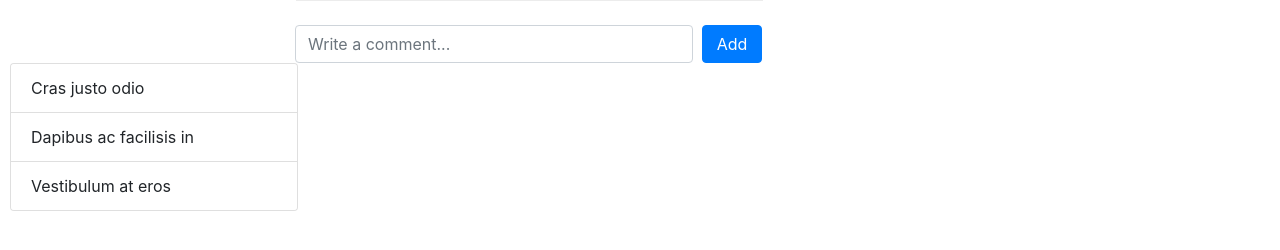
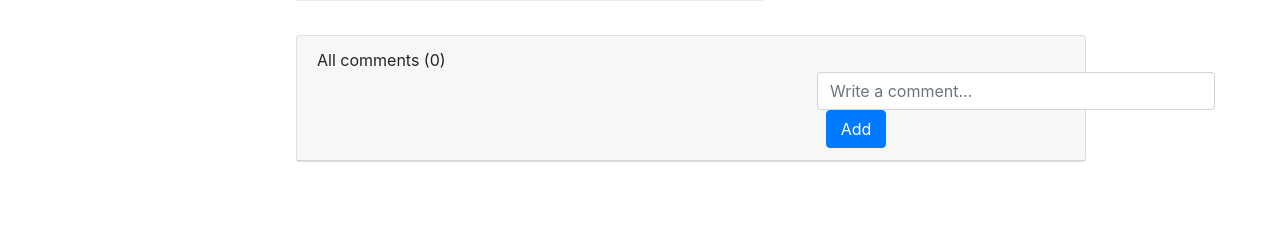
Before and after one commit to WildLotus-15/working-harvard-project-2, a Django app: page /2 in a window 1280 px wide. Shown: the part 528-778 px from the top of the page. Run offline with Django 3.2, Linux system fonts and the light colour scheme; a user stored in the database is signed in; data comes from the database, SQL or seed files in the repository; both versions use the stored data as it was after the commit; data that the repository does not hold is empty; some libraries are stand-ins or nearby versions.

Commit message:
added comment list as a card; need to fix comment form postition with header

```diff
--- a/auctions/templates/auctions/listing.html
+++ b/auctions/templates/auctions/listing.html
@@ -2,10 +2,10 @@
 
 {% block title %}{{ listing.title }}{% endblock title %}
 
-</style>
+
 {% block body %}
 <div class="wrapper" style="height: 390px;">
-    <div class="row" style="height: 500px; padding: 0 20px ; margin-left: 250px;">
+    <div class="row" style="height: 500px; padding: 0 20px; margin-left: 250px;">
         <div class="col-xs-4">
             {% if listing.image_url %}
             <img src="{{ listing.image_url }}" alt="Card image cap"
@@ -16,8 +16,8 @@
             </div>
             {% endif %}
         </div>
-        <div class="col-xs-4 border border-secondary"
-            style="padding-left: 20px; width: 300px; height: 350px; margin-top: 15px ;padding-top: 20px; margin-left: 10px; display: inline-block;">
+        <div class="col-xs-4 border border-secondary" id="detail"
+            style="padding-left: 20px; width: 300px; height: 350px; margin-top: 15px; padding-top: 20px; margin-left: 10px; display: inline-block;">
             <h4 class="card-title">Listing: {{ listing.title }}</h4>
             <p class="card-text">Description: {{ listing.description }}</p>
             <p class="card-text">Starting Price: ${{ listing.starting_bid }} | <a href="{% url 'bid' listing.id %}">Bid
@@ -30,25 +30,28 @@
         </div>
     </div>
 </div>
-<div class="comment-form" style="margin-left: 285px; width: 468px; display: flex;">
+<div class="card" style="width: 790px; margin-left: 286px; margin-top: 10px;">
+    <div class="card-header">All comments ({{ comment_count }})<div class="comment-form"
+            style="margin-left: 500px; width: 468px; display: flex;">
             {% if user.is_authenticated %}
             <div style="flex: 1;">
                 <form action="{% url 'comment' listing.id %}" method="POST">
                     {% csrf_token %}
                     {{ comment_form }}
+                    <div style="flex: 1">
+                        <button type="submit" class="btn btn-primary"
+                            style="width: 60px; margin-left: 9px;">Add</button>
+                    </div>
                 </form>
-    </div>
-    <div style="flex: 1">
-        <button type="submit" class="btn btn-primary" style="width: 60px; margin-left: 9px;">Add</button>
             </div>
             {% endif %}
         </div>
-<div class="card" style="width: 18rem; float: left;">
+    </div>
+    {% for comment in comments %}
     <ul class="list-group list-group-flush">
-      <li class="list-group-item">Cras justo odio</li>
-      <li class="list-group-item">Dapibus ac facilisis in</li>
-      <li class="list-group-item">Vestibulum at eros</li>
+        <li class="list-group-item">{{ comment.author }} &middot; {{ comment }} | {{ comment.date }} </li>
     </ul>
+    {% endfor %}
 </div>
 
 {% endblock %}
```
Also changed, not shown: db.sqlite3. Lines whose indentation alone changed are shown as unchanged.
